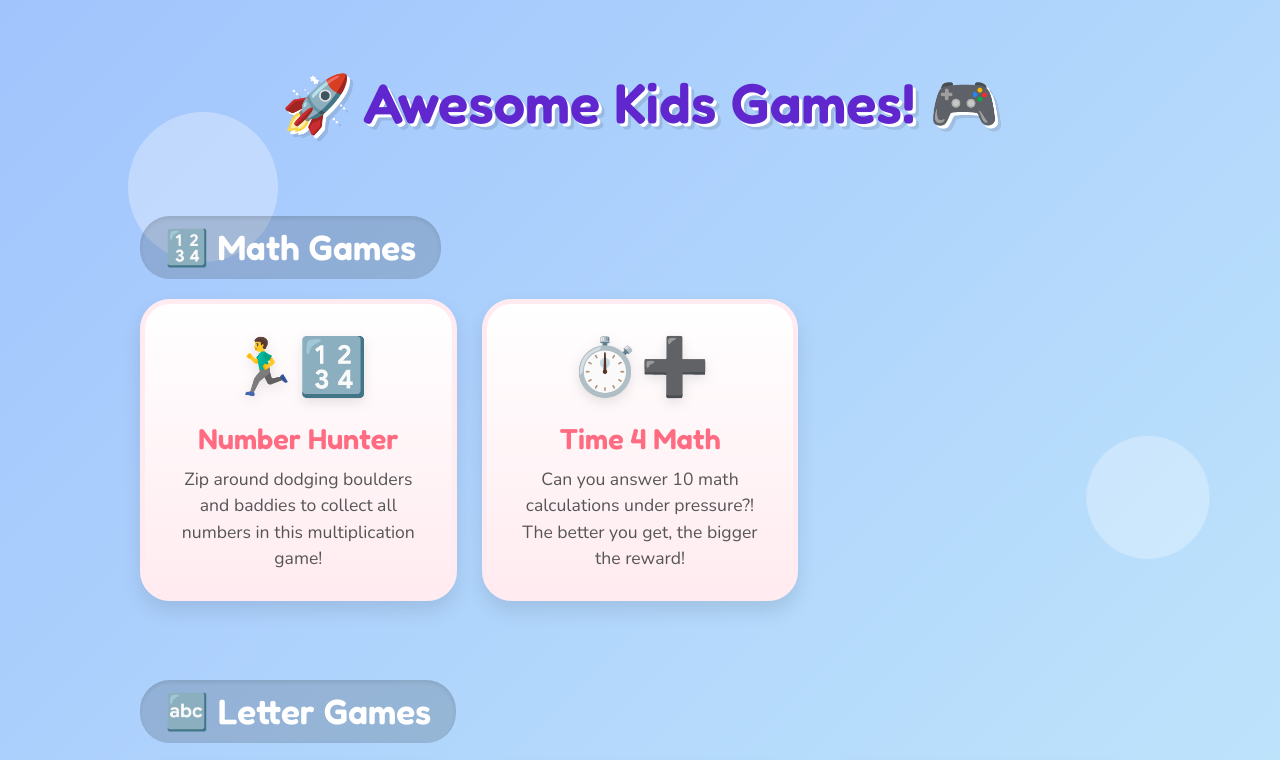
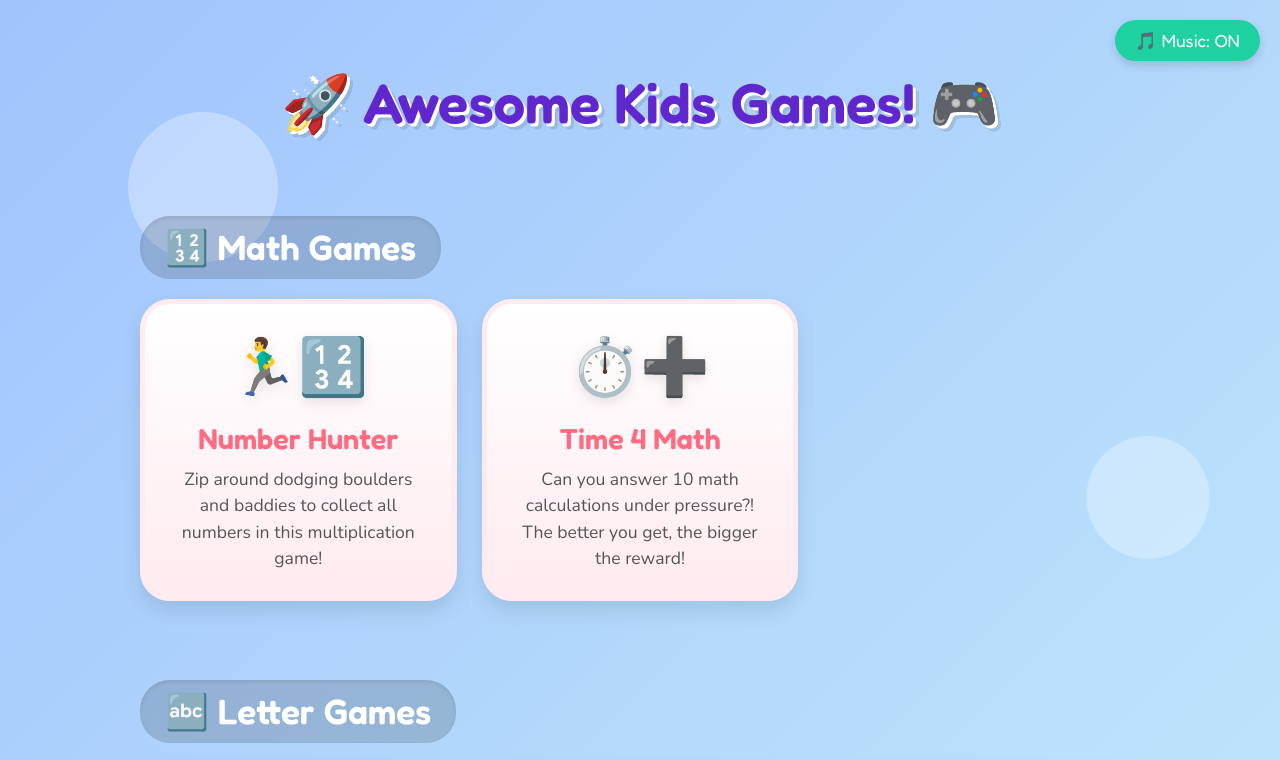
Before and after one commit to adambutcher-007/Directory, a plain HTML site: page index.html in a window 1280 px wide. Both pictures are taken after a click on the button "Click to Start!". Shown: the top 760 px of the page. Drawn offline with nearby package versions, Linux system fonts and the light colour scheme.

```diff
--- a/index.html
+++ b/index.html
@@ -48,7 +48,7 @@
         #audio-overlay {
             position: fixed;
             top: 0; left: 0; width: 100%; height: 100%;
-            background: rgba(255, 255, 255, 0.9);
+            background: rgba(255, 255, 255, 0.95);
             display: flex;
             flex-direction: column;
             justify-content: center;
@@ -73,6 +73,29 @@
         #start-btn:active {
             transform: translateY(8px);
             box-shadow: 0 0 0 #f368e0, 0 5px 10px rgba(0,0,0,0.1);
+        }
+
+        /* --- Floating Music Toggle --- */
+        .music-btn {
+            position: fixed;
+            top: 20px;
+            right: 20px;
+            z-index: 10;
+            font-family: 'Fredoka', sans-serif;
+            font-size: 1.1rem;
+            padding: 10px 20px;
+            background-color: #1dd1a1;
+            color: white;
+            border: none;
+            border-radius: 30px;
+            cursor: pointer;
+            box-shadow: 0 4px 10px rgba(0,0,0,0.15);
+            transition: all 0.2s ease;
+            display: none; /* Shown after overlay is clicked */
+        }
+
+        .music-btn:hover {
+            transform: scale(1.05);
         }
 
         /* --- Main Content --- */
@@ -199,6 +222,9 @@
         <button id="start-btn">Click to Start!</button>
     </div>
 
+    <!-- Floating Music Toggle -->
+    <button id="music-toggle" class="music-btn">🎵 Music: ON</button>
+
     <!-- Main Game Directory -->
     <div class="container">
         <h1>🚀 Awesome Kids Games! 🎮</h1>
@@ -222,7 +248,7 @@
         <!-- Letter Games Section -->
         <h2 class="category-title">🔤 Letter Games</h2>
         <div class="grid">
-            <a href="https://adambutcher-007.github.io/SpellsWell/SpellsWell.html" target="_blank" rel="noopener" class="card letter interactive">
+            <a href="https://adambutcher-007.github.io/SpellsWell/" target="_blank" rel="noopener" class="card letter interactive">
                 <div class="emoji-icon">🧙‍♂️📖</div>
                 <h2>Spells Well</h2>
                 <p>Be challenged by a customizable list of words that may stump the best spellers!</p>
@@ -244,8 +270,8 @@
 
     <!-- WebAudio JavaScript -->
     <script>
-        // Set up the Audio Context for Synthesized sounds
         let audioCtx;
+        let musicGain; // Master volume node for the background music
 
         function initAudio() {
             if (!audioCtx) {
@@ -255,17 +281,106 @@
                 audioCtx.resume();
             }
 
-            // Hide the overlay
+            // Create a volume node specifically for background music
+            musicGain = audioCtx.createGain();
+            musicGain.connect(audioCtx.destination);
+            musicGain.gain.setValueAtTime(1, audioCtx.currentTime);
+
+            // Hide the overlay and reveal the music toggle
             const overlay = document.getElementById('audio-overlay');
             overlay.style.opacity = '0';
             setTimeout(() => overlay.style.display = 'none', 500);
+            document.getElementById('music-toggle').style.display = 'block';
 
             // Play a happy startup sound
             playClickSound(400, 800, 'sine', 0.2);
+
+            // Start the chill background music loop!
+            startBgMusic();
         }
 
         document.getElementById('start-btn').addEventListener('click', initAudio);
 
+        // --- BACKGROUND MUSIC GENERATOR ---
+        function startBgMusic() {
+            const loopLength = 8; // 8 seconds per loop
+
+            function scheduleNotes(startTime) {
+                // A soft, happy, pentatonic chord progression (C - Am - F - G)
+                const pattern = [
+                    // Measure 1 (C Major vibe)
+                    {t: 0.0, f: 261.63}, // C4
+                    {t: 0.5, f: 329.63}, // E4
+                    {t: 1.0, f: 392.00}, // G4
+                    {t: 1.5, f: 329.63}, // E4
+                    // Measure 2 (A Minor vibe)
+                    {t: 2.0, f: 220.00}, // A3
+                    {t: 2.5, f: 261.63}, // C4
+                    {t: 3.0, f: 329.63}, // E4
+                    {t: 3.5, f: 261.63}, // C4
+                    // Measure 3 (F Major vibe)
+                    {t: 4.0, f: 174.61}, // F3
+                    {t: 4.5, f: 261.63}, // C4
+                    {t: 5.0, f: 349.23}, // F4
+                    {t: 5.5, f: 261.63}, // C4
+                    // Measure 4 (G Major vibe)
+                    {t: 6.0, f: 196.00}, // G3
+                    {t: 6.5, f: 293.66}, // D4
+                    {t: 7.0, f: 392.00}, // G4
+                    {t: 7.5, f: 293.66}  // D4
+                ];
+
+                pattern.forEach(note => {
+                    const osc = audioCtx.createOscillator();
+                    const noteGain = audioCtx.createGain();
+
+                    osc.type = 'triangle'; // Gives a soft music-box / chiptune sound
+                    osc.frequency.setValueAtTime(note.f, startTime + note.t);
+
+                    // Gentle plinking volume envelope
+                    noteGain.gain.setValueAtTime(0, startTime + note.t);
+                    noteGain.gain.linearRampToValueAtTime(0.03, startTime + note.t + 0.02); // kept low so it's not overpowering
+                    noteGain.gain.exponentialRampToValueAtTime(0.001, startTime + note.t + 0.4);
+
+                    // Connect directly to our background music volume node
+                    osc.connect(noteGain);
+                    noteGain.connect(musicGain);
+
+                    osc.start(startTime + note.t);
+                    osc.stop(startTime + note.t + 0.4);
+                });
+            }
+
+            // Schedule the first batch
+            let nextStartTime = audioCtx.currentTime + 0.2;
+            scheduleNotes(nextStartTime);
+
+            // Keep checking and scheduling the next loop dynamically
+            setInterval(() => {
+                if (audioCtx.currentTime > nextStartTime + loopLength - 1) {
+                    nextStartTime += loopLength;
+                    scheduleNotes(nextStartTime);
+                }
+            }, 1000);
+        }
+
+        // --- MUSIC TOGGLE BUTTON ---
+        let musicOn = true;
+        const toggleBtn = document.getElementById('music-toggle');
+        toggleBtn.addEventListener('click', () => {
+            musicOn = !musicOn;
+            if (musicOn) {
+                musicGain.gain.linearRampToValueAtTime(1, audioCtx.currentTime + 0.3);
+                toggleBtn.innerText = '🎵 Music: ON';
+                toggleBtn.style.background = '#1dd1a1';
+            } else {
+                musicGain.gain.linearRampToValueAtTime(0, audioCtx.currentTime + 0.3);
+                toggleBtn.innerText = '🔇 Music: OFF';
+                toggleBtn.style.background = '#ff6b81';
+            }
+        });
+
+        // --- INTERACTIVE SOUND EFFECTS ---
         // Fun synth sound for hovering (Bubble pop effect)
         function playHoverSound() {
             if (!audioCtx || audioCtx.state !== 'running') return;
@@ -274,16 +389,14 @@
             const gain = audioCtx.createGain();
 
             osc.type = 'sine';
-            // Start low, ramp up high very quickly
             osc.frequency.setValueAtTime(300, audioCtx.currentTime);
             osc.frequency.exponentialRampToValueAtTime(800, audioCtx.currentTime + 0.1);
 
-            // Fade out very fast
             gain.gain.setValueAtTime(0.05, audioCtx.currentTime);
             gain.gain.exponentialRampToValueAtTime(0.001, audioCtx.currentTime + 0.1);
 
             osc.connect(gain);
-            gain.connect(audioCtx.destination);
+            gain.connect(audioCtx.destination); // Connects to master output, unmuted by the music toggle
 
             osc.start();
             osc.stop(audioCtx.currentTime + 0.1);
@@ -298,10 +411,8 @@
 
             osc.type = type;
             osc.frequency.setValueAtTime(startFreq, audioCtx.currentTime);
-            // Slide up to the end frequency
             osc.frequency.exponentialRampToValueAtTime(endFreq, audioCtx.currentTime + duration);
 
-            // Volume envelope
             gain.gain.setValueAtTime(0.1, audioCtx.currentTime);
             gain.gain.exponentialRampToValueAtTime(0.001, audioCtx.currentTime + duration);
 
```
